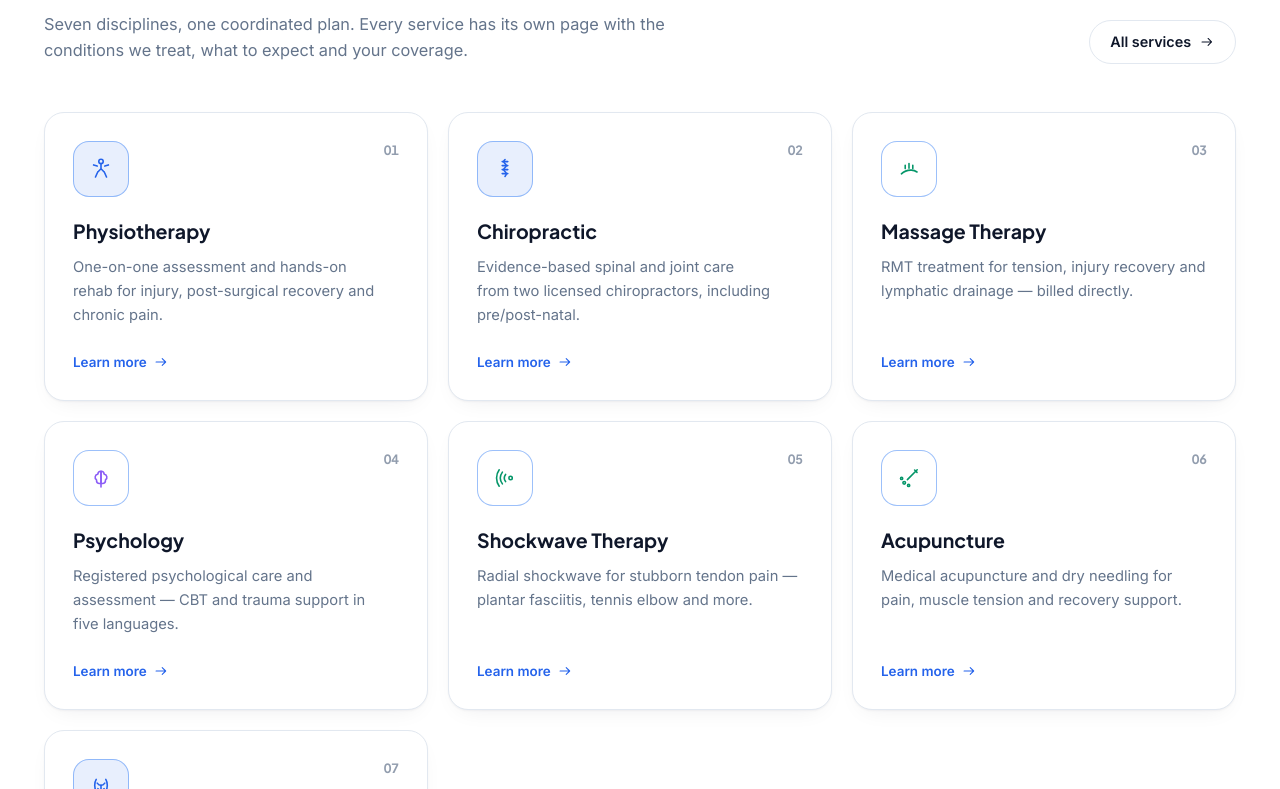
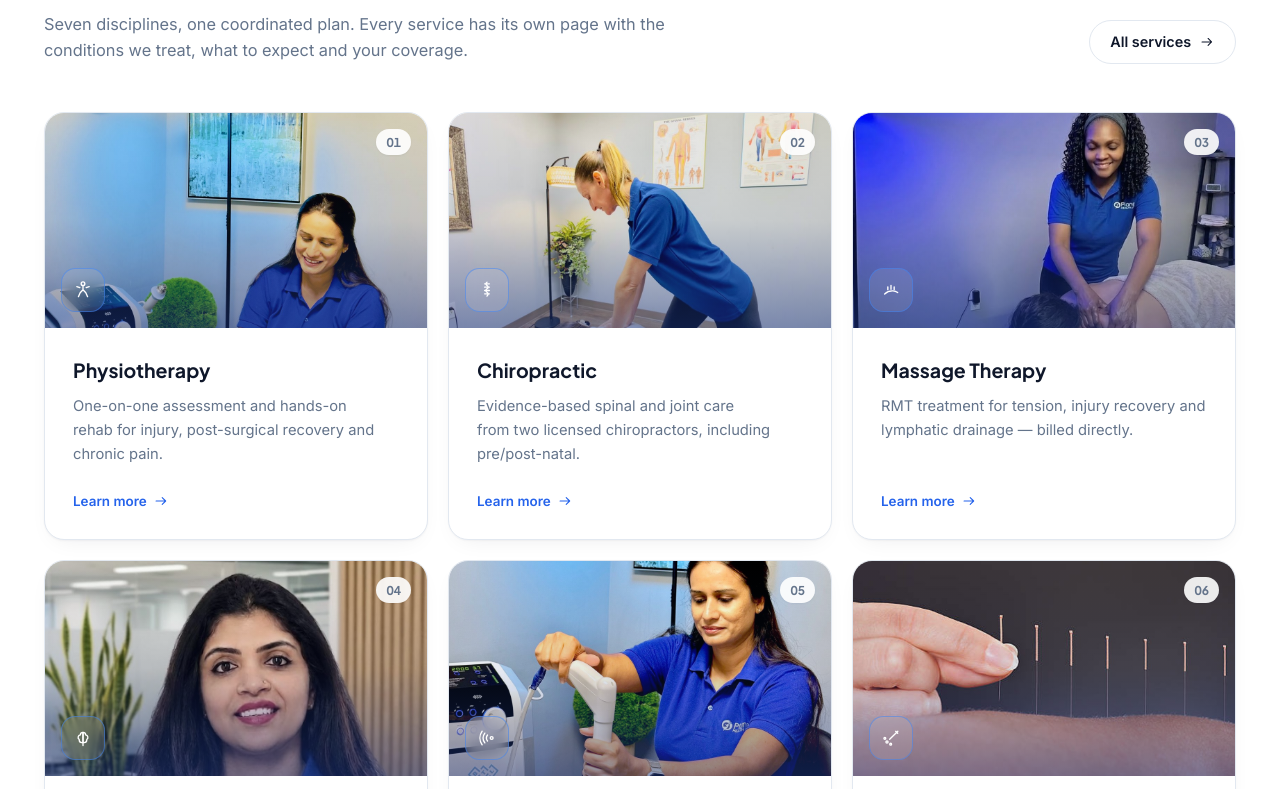
Before and after one commit to CodepaperAI/healthcare, a Next.js app: page / in a window 1280 px wide. Shown: the part 2111-2900 px from the top of the page. Built offline with nearby package versions, Linux system fonts and the light colour scheme.

Commit message:
Add service images to cards

```diff
--- a/app/services/page.js
+++ b/app/services/page.js
@@ -1,4 +1,5 @@
 import Link from 'next/link';
+import Image from 'next/image';
 import Icon from '@/components/ui/Icon';
 import Container from '@/components/ui/Container';
 import Figure from '@/components/ui/Figure';
@@ -49,16 +50,32 @@ export default function ServicesPage() {
               <RevealItem key={service.slug}>
                 <Link
                   href={`/services/${service.slug}`}
-                  className="group flex h-full gap-5 rounded-card border border-line bg-elevated p-6 shadow-card transition-all duration-400 ease-premium hover:-translate-y-1.5 hover:border-brand-600/35 hover:shadow-lift sm:gap-6 sm:p-7"
+                  className="group grid h-full overflow-hidden rounded-card border border-line bg-elevated shadow-card transition-all duration-400 ease-premium hover:-translate-y-1.5 hover:border-brand-600/35 hover:shadow-lift sm:grid-cols-[11rem_minmax(0,1fr)]"
                 >
-                  <div className="flex flex-col items-center gap-3">
-                    <IconWrapper name={service.icon} accent={service.accent} size="lg" />
-                    <span className="font-display text-[0.78rem] font-bold tabular-nums text-muted/70">
+                  <div className="relative min-h-44 overflow-hidden bg-surface sm:min-h-full">
+                    <Image
+                      src={service.image}
+                      alt={service.imageAlt}
+                      fill
+                      sizes="(max-width: 640px) 100vw, 11rem"
+                      className="object-cover transition-transform duration-[900ms] ease-premium group-hover:scale-[1.04]"
+                    />
+                    <span
+                      aria-hidden="true"
+                      className="absolute inset-0 bg-gradient-to-t from-brand-900/55 via-brand-900/10 to-transparent"
+                    />
+                    <IconWrapper
+                      name={service.icon}
+                      accent="onDark"
+                      size="md"
+                      className="absolute bottom-4 left-4 backdrop-blur"
+                    />
+                    <span className="absolute right-4 top-4 rounded-full bg-canvas/90 px-2.5 py-1 font-display text-[0.76rem] font-bold tabular-nums text-muted shadow-card backdrop-blur dark:bg-elevated/90">
                       {pad(index + 1)}
                     </span>
                   </div>
 
-                  <div className="flex min-w-0 flex-1 flex-col">
+                  <div className="flex min-w-0 flex-1 flex-col p-6 sm:p-7">
                     <h2 className="font-display text-[1.22rem] font-bold text-strong transition-colors duration-300 group-hover:text-brand-600">
                       {service.name}
                     </h2>
--- a/components/home/ServicesPreview.jsx
+++ b/components/home/ServicesPreview.jsx
@@ -1,4 +1,5 @@
 import Link from 'next/link';
+import Image from 'next/image';
 import Icon from '@/components/ui/Icon';
 import Container from '@/components/ui/Container';
 import IconWrapper from '@/components/ui/IconWrapper';
@@ -37,22 +38,39 @@ export default function ServicesPreview() {
             <RevealItem key={service.slug}>
               <Link
                 href={`/services/${service.slug}`}
-                className="group relative flex h-full flex-col overflow-hidden rounded-card border border-line bg-elevated p-6 shadow-card transition-all duration-400 ease-premium hover:-translate-y-1.5 hover:border-brand-600/35 hover:shadow-lift sm:p-7"
+                className="group relative flex h-full flex-col overflow-hidden rounded-card border border-line bg-elevated shadow-card transition-all duration-400 ease-premium hover:-translate-y-1.5 hover:border-brand-600/35 hover:shadow-lift"
               >
                 {/* Accent wash that surfaces on hover */}
                 <span
                   aria-hidden="true"
-                  className="pointer-events-none absolute -right-16 -top-16 h-40 w-40 rounded-full bg-brand-600/[0.07] opacity-0 transition-opacity duration-500 group-hover:opacity-100"
+                  className="pointer-events-none absolute -right-16 -top-16 z-10 h-40 w-40 rounded-full bg-brand-600/[0.07] opacity-0 transition-opacity duration-500 group-hover:opacity-100"
                 />
 
-                <div className="flex items-start justify-between gap-4">
-                  <IconWrapper name={service.icon} accent={service.accent} size="lg" />
-                  <span className="font-display text-[0.8rem] font-bold tabular-nums text-muted/70">
+                <div className="relative aspect-[16/9] overflow-hidden bg-surface">
+                  <Image
+                    src={service.image}
+                    alt={service.imageAlt}
+                    fill
+                    sizes="(max-width: 640px) 100vw, (max-width: 1280px) 50vw, 33vw"
+                    className="object-cover transition-transform duration-[900ms] ease-premium group-hover:scale-[1.04]"
+                  />
+                  <span
+                    aria-hidden="true"
+                    className="absolute inset-0 bg-gradient-to-t from-brand-900/50 via-brand-900/10 to-transparent"
+                  />
+                  <IconWrapper
+                    name={service.icon}
+                    accent="onDark"
+                    size="md"
+                    className="absolute bottom-4 left-4 backdrop-blur"
+                  />
+                  <span className="absolute right-4 top-4 rounded-full bg-canvas/90 px-2.5 py-1 font-display text-[0.76rem] font-bold tabular-nums text-muted shadow-card backdrop-blur dark:bg-elevated/90">
                     {pad(index + 1)}
                   </span>
                 </div>
 
-                <h3 className="mt-5 font-display text-[1.22rem] font-bold text-strong transition-colors duration-300 group-hover:text-brand-600">
+                <div className="flex flex-1 flex-col p-6 sm:p-7">
+                  <h3 className="font-display text-[1.22rem] font-bold text-strong transition-colors duration-300 group-hover:text-brand-600">
                     {service.name}
                   </h3>
                   <p className="mt-2.5 flex-1 text-[0.92rem] leading-relaxed text-muted">
@@ -66,6 +84,7 @@ export default function ServicesPreview() {
                       className="h-4 w-4 transition-transform duration-300 ease-premium group-hover:translate-x-1"
                     />
                   </span>
+                </div>
               </Link>
             </RevealItem>
           ))}
```
Lines whose indentation alone changed are shown as unchanged.
